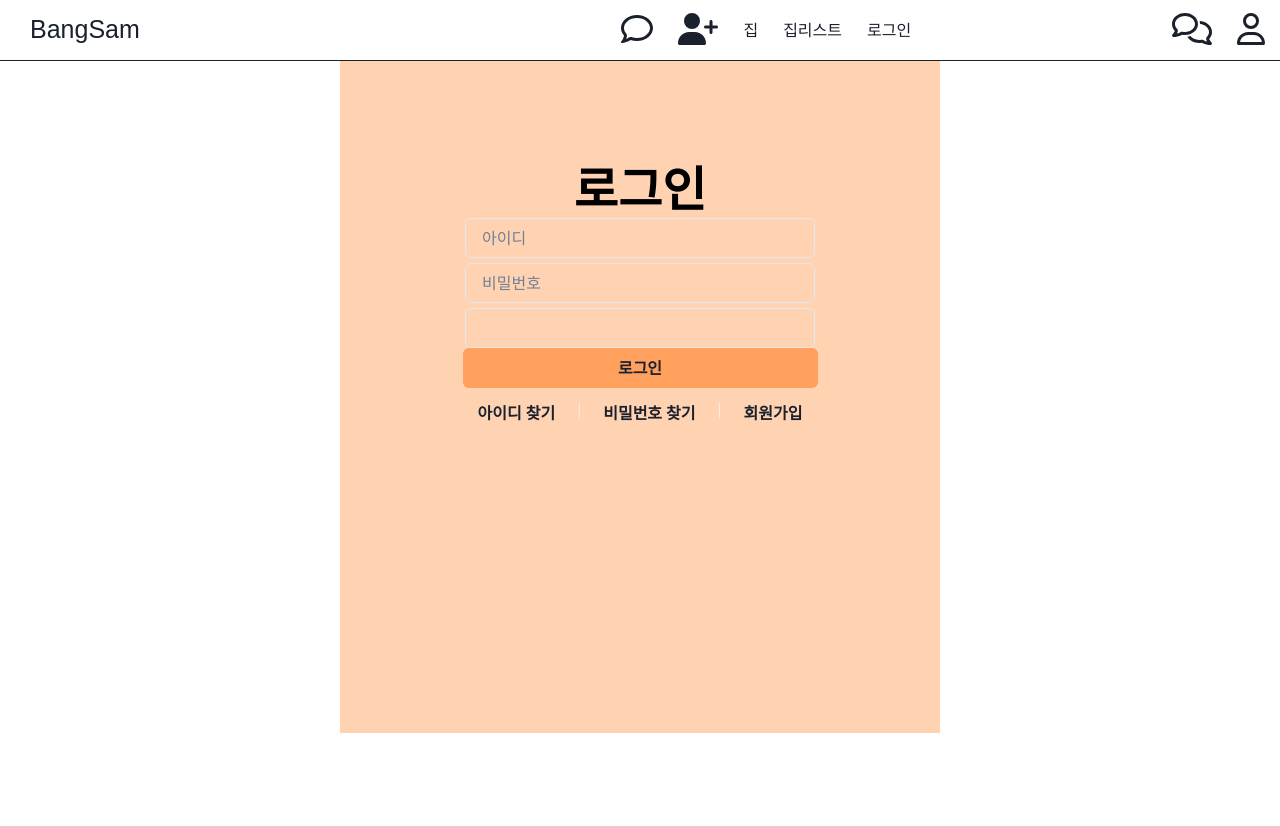
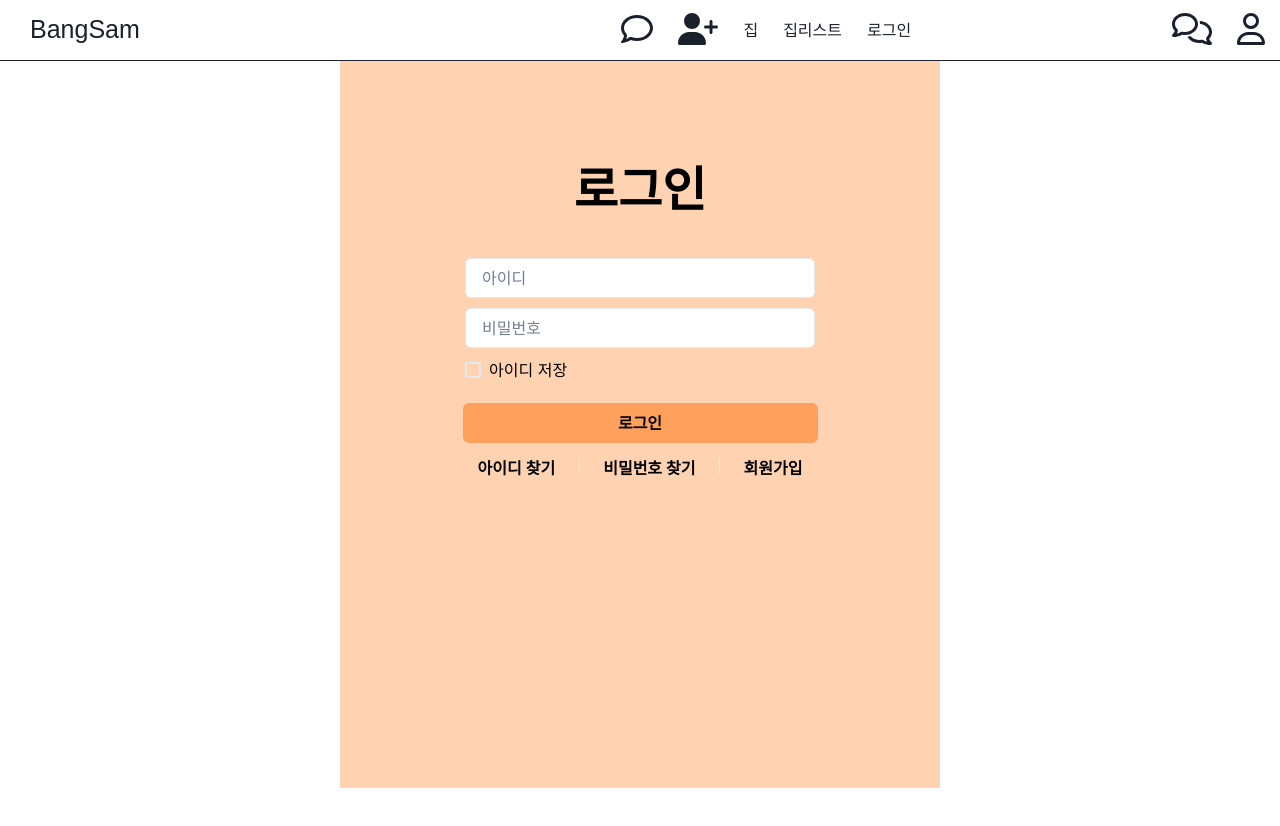
Before and after one commit to JaeUpSu/chatting_front, a React (Create React App) app: page /loginDev in a window 1280 px wide. Shown: the top 826 px of the page. Built offline with nearby package versions, Linux system fonts and the light colour scheme; the HTML template or start-up script is replaced by a standard one.

Commit message:
login 수정

```diff
--- a/src/pages/Login/Login.jsx
+++ b/src/pages/Login/Login.jsx
@@ -1,12 +1,21 @@
 import React from "react";
-import { Box, Input, Button, Center, Heading } from "@chakra-ui/react";
+import {
+  Box,
+  Input,
+  Button,
+  Center,
+  Heading,
+  Checkbox,
+} from "@chakra-ui/react";
 
 function Login() {
+  const [show, setShow] = React.useState(false);
+
   return (
     <Center>
       <Box color="#F7FAFC" bg="#FFD2B2" pt="100px" pb="300px" w="600px">
         <Center>
-          <Heading fontWeight="700" fontSize="48px" color="black">
+          <Heading fontWeight="700" fontSize="48px" color="black" pb="40px">
             로그인
           </Heading>
         </Center>
@@ -18,22 +27,25 @@ function Login() {
               placeholder="아이디"
               w="350px"
               h="40px"
-              mb="5px"
+              mb="10px"
+              bg="white"
+              color="black"
             />
           </Center>
           <Center>
             <Input
-              type="password "
+              type={show ? "text" : "password"}
               placeholder="비밀번호"
               w="350px"
               h="40px"
-              mb="5px"
+              mb="10px"
+              color="black"
+              bg="white"
             />
           </Center>
           <Center>
-            <Box w="350px" h="20px" mb="20px" color="black" fontSize="13px">
-              <Input type="checkbox" color="block" />
-              아이디저장
+            <Box w="350px" h="20px" mb="25px" color="black" fontSize="10px">
+              <Checkbox size="md">아이디 저장</Checkbox>
             </Box>
           </Center>
           <Center>
@@ -43,6 +55,7 @@ function Login() {
               bg="#FFA15D"
               type="submit"
               value="로그인"
+              color="black"
             >
               로그인
             </Button>
@@ -50,15 +63,33 @@ function Login() {
         </Box>
         <Center>
           <Box mt="5px">
-            <Button border="none" type="submit" bg="#FFD2B2" value="id">
+            <Button
+              border="none"
+              type="submit"
+              bg="#FFD2B2"
+              value="id"
+              color="black"
+            >
               아이디 찾기
             </Button>
             ｜
-            <Button border="none" type="submit" bg="#FFD2B2" value="password">
+            <Button
+              border="none"
+              type="submit"
+              bg="#FFD2B2"
+              value="password"
+              color="black"
+            >
               비밀번호 찾기
             </Button>
             ｜
-            <Button border="none" type="submit" bg="#FFD2B2" value="join">
+            <Button
+              border="none"
+              type="submit"
+              bg="#FFD2B2"
+              value="join"
+              color="black"
+            >
               회원가입
             </Button>
           </Box>
```
